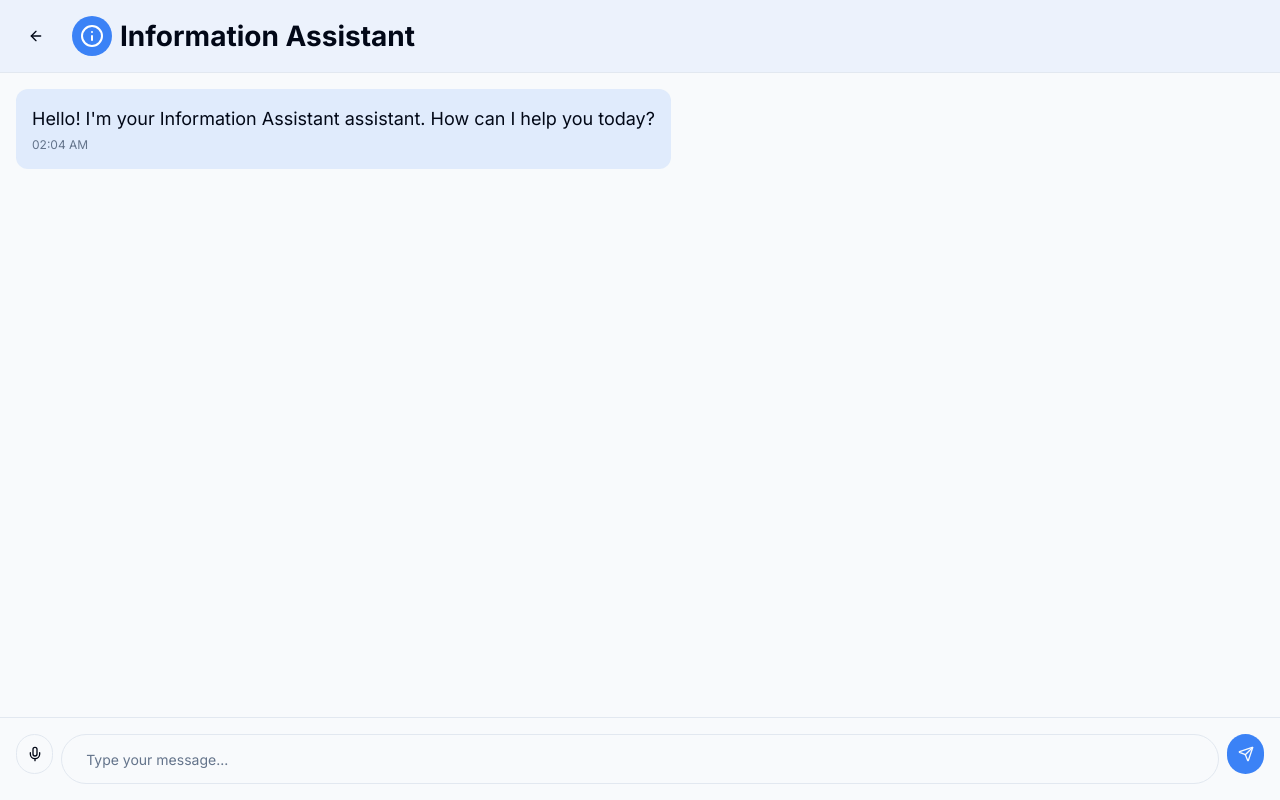
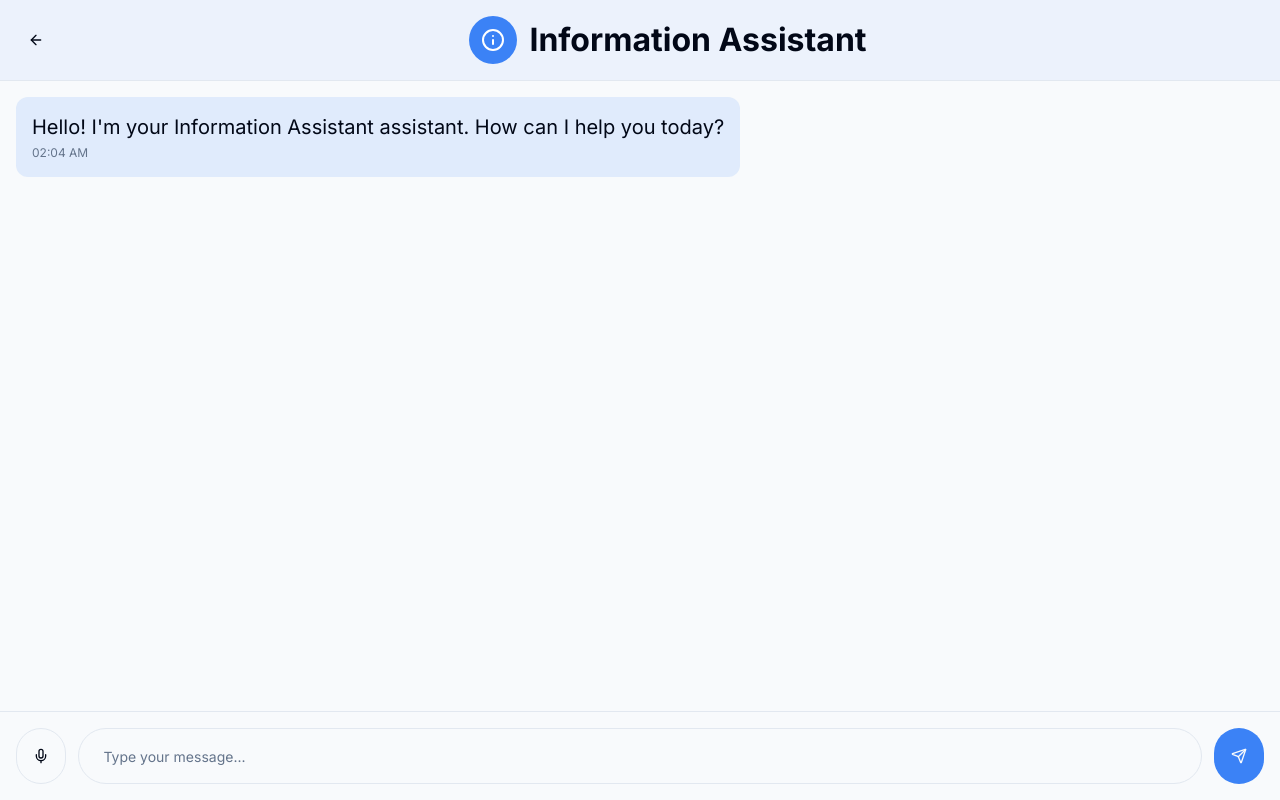
Before and after one commit to deekshithb66/Bytebuddies, a React (Vite) app: page /chat/1 in a window 1280 px wide. Built offline with nearby package versions, Linux system fonts and the light colour scheme.

Commit message:
Fix: Improve ChatPage UI
Center the title, increase back arrow size, and enlarge input elements for better usability.

```diff
--- a/src/components/ChatInterface.tsx
+++ b/src/components/ChatInterface.tsx
@@ -243,7 +243,9 @@ const ChatInterface = ({ mode, onLocationRequest }: ChatInterfaceProps) => {
                 }`}
                 style={message.isUser ? {} : { backgroundColor: `${mode.color}20` }}
               >
-                <p className="text-lg">{message.text}</p>
+                <p className="text-xl">
+                  {message.text}
+                </p>
                 <div className={`text-xs mt-1 ${message.isUser ? 'text-primary-foreground' : 'text-muted-foreground'}`}>
                   {message.timestamp.toLocaleTimeString([], { hour: '2-digit', minute: '2-digit' })}
                 </div>
@@ -265,29 +267,29 @@ const ChatInterface = ({ mode, onLocationRequest }: ChatInterfaceProps) => {
         </div>
       </ScrollArea>
 
-      <form onSubmit={handleSubmit} className="p-4 border-t flex gap-2">
+      <form onSubmit={handleSubmit} className="p-4 border-t flex gap-3">
         <Button
           type="button"
           variant="outline"
           size="icon"
-          className={`rounded-full ${isListening ? 'bg-red-100' : ''}`}
+          className={`rounded-full w-14 h-14 ${isListening ? 'bg-red-100' : ''}`}
           onClick={toggleListening}
         >
-          {isListening ? <MicOff className="h-6 w-6" /> : <Mic className="h-6 w-6" />}
+          {isListening ? <MicOff className="h-7 w-7" /> : <Mic className="h-7 w-7" />}
         </Button>
         <Input
           value={input}
           onChange={handleInputChange}
           placeholder="Type your message..."
-          className="text-lg p-6 rounded-full"
+          className="text-xl p-6 rounded-full h-14"
         />
         <Button
           type="submit"
           size="icon"
-          className="rounded-full"
+          className="rounded-full w-14 h-14"
           style={{ backgroundColor: mode.color }}
         >
-          <Send className="h-6 w-6" />
+          <Send className="h-7 w-7" />
         </Button>
       </form>
     </div>
--- a/src/pages/ChatPage.tsx
+++ b/src/pages/ChatPage.tsx
@@ -66,21 +66,21 @@ const ChatPage = () => {
           onClick={() => navigate('/')}
           className="mr-4"
         >
-          <ArrowLeft className="h-6 w-6" />
+          <ArrowLeft className="h-8 w-8 md:h-10 md:w-10" />
         </Button>
 
-        <div className="flex items-center gap-2">
+        <div className="flex items-center justify-center flex-grow">
           <div
-            className="w-10 h-10 rounded-full flex items-center justify-center text-white"
+            className="w-12 h-12 rounded-full flex items-center justify-center text-white mr-3"
             style={{ backgroundColor: currentMode.color }}
           >
             {currentMode.icon}
           </div>
-          <h1 className="text-2xl font-bold">{currentMode.name}</h1>
+          <h1 className="text-2xl md:text-3xl font-bold">{currentMode.name}</h1>
         </div>
 
         {location && (
-          <div className="ml-auto flex items-center text-sm text-muted-foreground">
+          <div className="ml-auto text-sm text-muted-foreground hidden md:block">
             <span>Location: {location}</span>
           </div>
         )}
```
